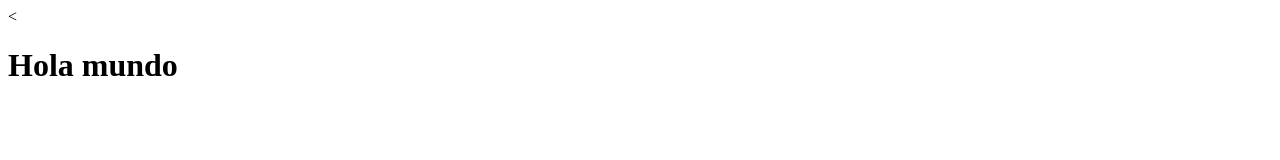
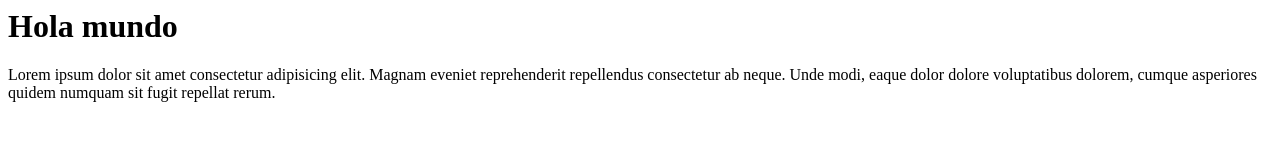
Before and after one commit to YonierLopez/html., a plain HTML site: page index.html in a window 1280 px wide. Drawn offline with Linux system fonts and the light colour scheme.

Commit message:
index.html
Cambios

```diff
--- a/index.html
+++ b/index.html
@@ -4,9 +4,14 @@
       Primera página
     </title>
   </head>
-  <<body>
+  <body>
     <h1>
       Hola mundo
     </h1>
+    <p>
+      Lorem ipsum dolor sit amet consectetur adipisicing elit. Magnam eveniet reprehenderit
+       repellendus consectetur ab neque. Unde modi, eaque dolor dolore voluptatibus dolorem,
+       cumque asperiores quidem numquam sit fugit repellat rerum.
+    </p>
   </body>
 </html>
```
